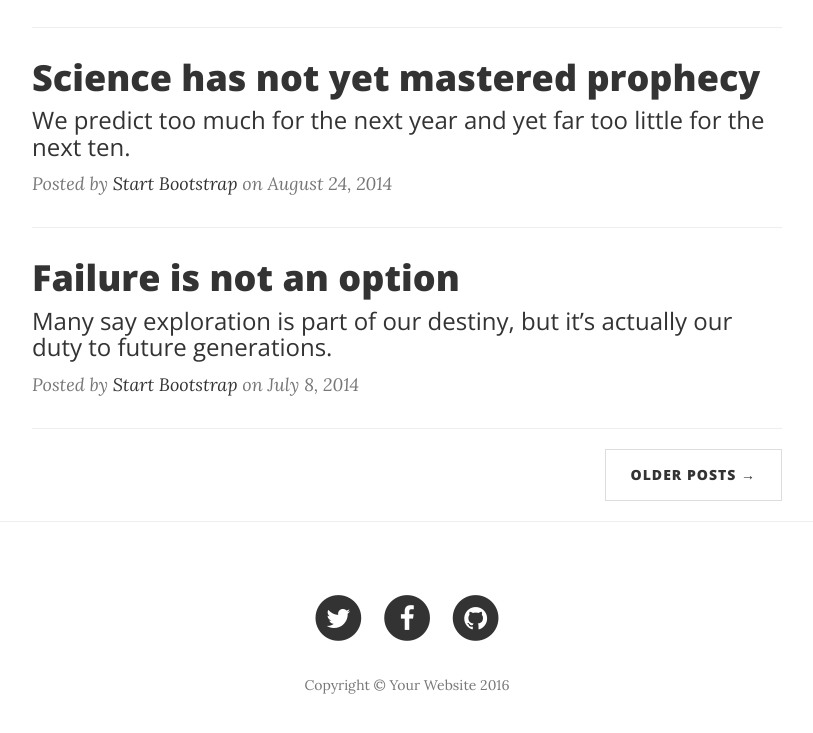
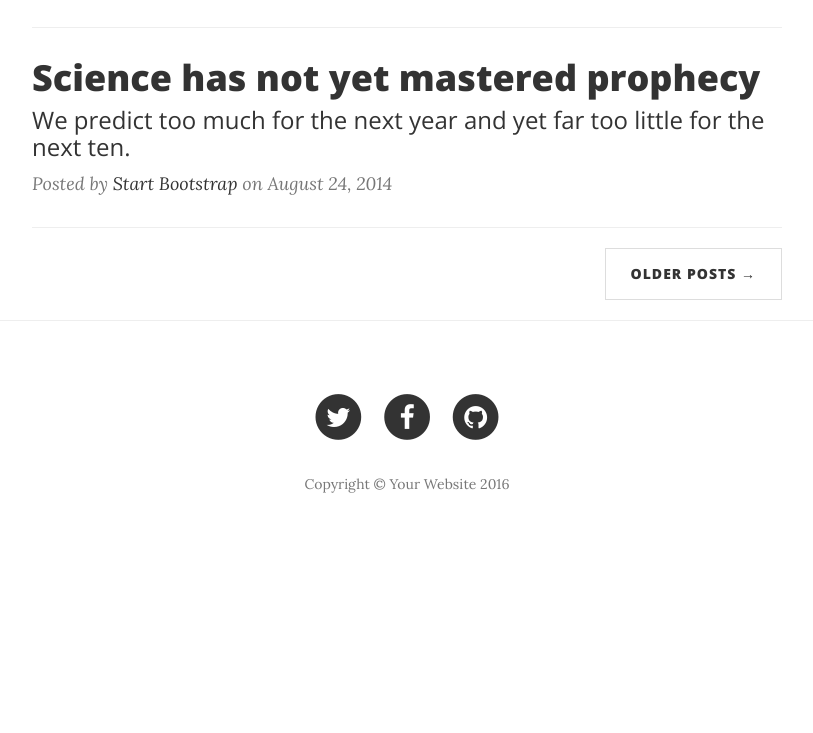
Before and after one commit to spicynelly/spicynelly.github.io, a website: page index.html in a window 1280 px wide. Shown: the part 901-1634 px from the top of the page, without its empty margins (233-1046 px from the left). After the commit the page ends 1461 px from the top, so only its background shows below. Drawn offline with nearby package versions, Linux system fonts and the light colour scheme.

Commit message:
Update index.html

```diff
--- a/index.html
+++ b/index.html
@@ -120,18 +120,6 @@
                     <p class="post-meta">Posted by <a href="#">Start Bootstrap</a> on August 24, 2014</p>
                 </div>
                 <hr>
-                <div class="post-preview">
-                    <a href="post.html">
-                        <h2 class="post-title">
-                            Failure is not an option
-                        </h2>
-                        <h3 class="post-subtitle">
-                            Many say exploration is part of our destiny, but it’s actually our duty to future generations.
-                        </h3>
-                    </a>
-                    <p class="post-meta">Posted by <a href="#">Start Bootstrap</a> on July 8, 2014</p>
-                </div>
-                <hr>
                 <!-- Pager -->
                 <ul class="pager">
                     <li class="next">
```
